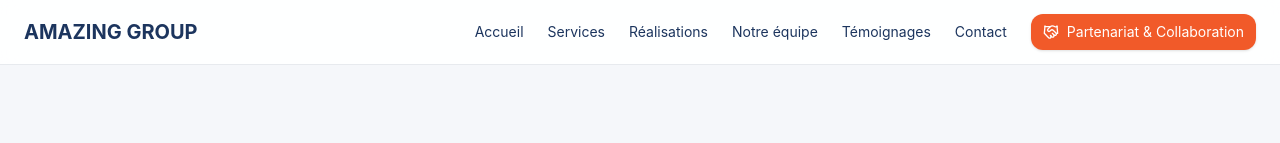
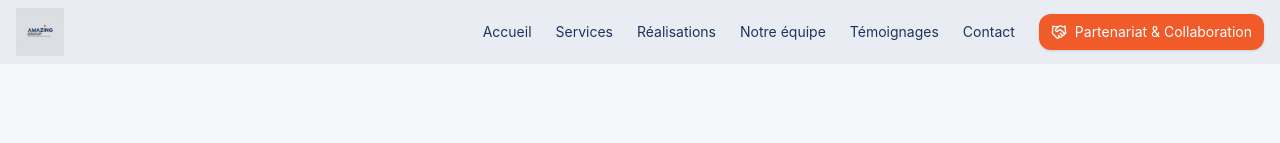
Before and after one commit to chrislove-josue/amazing-group, a React (Create React App) app: page / in a window 1280 px wide. Shown: the top 143 px of the page. Built offline with nearby package versions, Linux system fonts and the light colour scheme.

Commit message:
ajou de logo

```diff
--- a/src/components/Footer.jsx
+++ b/src/components/Footer.jsx
@@ -3,7 +3,6 @@ export default function Footer() {
     <footer className="py-10 border-t border-[#1C355E]/10 bg-white">
       <div className="mx-auto max-w-7xl px-4 md:px-6 flex flex-col md:flex-row items-center justify-between gap-4">
         <div className="flex items-center gap-3">
-          <span className="inline-block h-8 w-8 rounded-xl bg-[#1C355E] text-white grid place-items-center">AG</span>
           <div>
             <p className="font-semibold text-[#1C355E]">AMAZING GROUP</p>
             <p className="text-xs text-[#7A7A7A]">© {new Date().getFullYear()} – Tous droits réservés</p>
--- a/src/components/Navbar.jsx
+++ b/src/components/Navbar.jsx
@@ -1,17 +1,21 @@
 import { useState } from "react";
-import { Menu, X, Handshake } from "lucide-react"; // <-- remplacé PhoneCall
+import { Menu, X, Handshake } from "lucide-react";
 import { NAV_LINKS } from "../data/navLinks";
 
 export default function Navbar() {
   const [open, setOpen] = useState(false);
 
   return (
-    <header className="fixed top-0 inset-x-0 z-50 border-b border-[#1C355E]/10 bg-white/90 backdrop-blur">
-      <div className="mx-auto max-w-7xl px-4 md:px-6">
+    <header className="fixed top-0 inset-x-0 z-50 bg-[#1C355E]/5 backdrop-blur">
+      <div className="mx-auto max-w-7xl px-4">
         <div className="flex items-center justify-between h-16">
-          <a href="#hero" className="flex items-center gap-2 font-bold text-lg md:text-xl text-[#1C355E]">
-            <span>AMAZING GROUP</span>
-          </a>
+         <a href="#hero" className="flex items-center">
+  <img
+    src="/logo_amazing_group.jpg"
+    alt="Logo Amazing Group"
+    className="h-14 md:h-12 w-auto object-contain"
+  />
+</a>
 
           <nav className="hidden md:flex items-center gap-6 text-sm">
             {NAV_LINKS.map((l) => (
--- a/src/sections/Contact.jsx
+++ b/src/sections/Contact.jsx
@@ -192,11 +192,11 @@ export default function Contact() {
                 {errors.message && <p className="text-red-500 text-xs mt-1">{errors.message}</p>}
               </div>
 
+<div className="text-xs text-[#7A7A7A]">
+                  En cliquant sur « Envoyer », vous acceptez notre politique de confidentialité.
+                </div>
               {/* Footer formulaire */}
               <div className="flex items-center justify-between">
-                <div className="text-xs text-[#7A7A7A]">
-                  En cliquant sur « Envoyer », vous acceptez notre politique de confidentialité.
-                </div>
 
                 <div className="flex gap-2">
                   {/* Bouton formulaire classique */}
@@ -235,6 +235,7 @@ export default function Contact() {
 </a>
 
                 </div>
+
               </div>
             </form>
           </div>
```
Also changed, not shown: public/logo_amazing_group.jpg (added).
